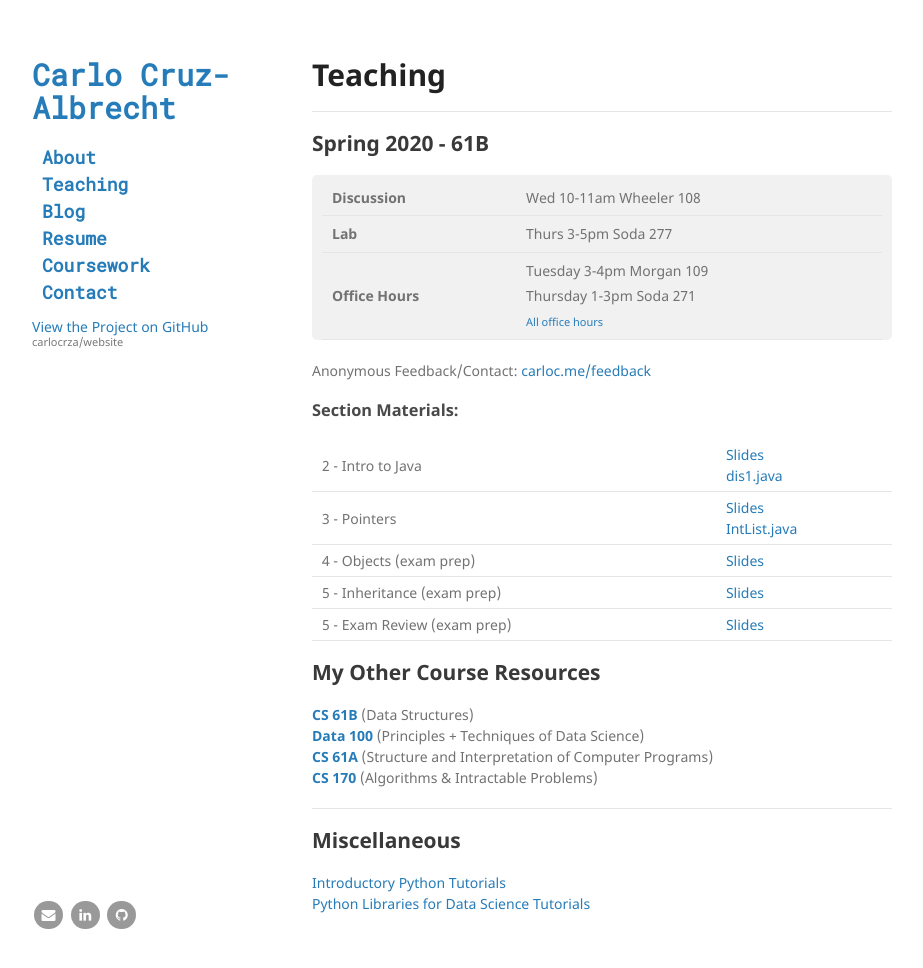
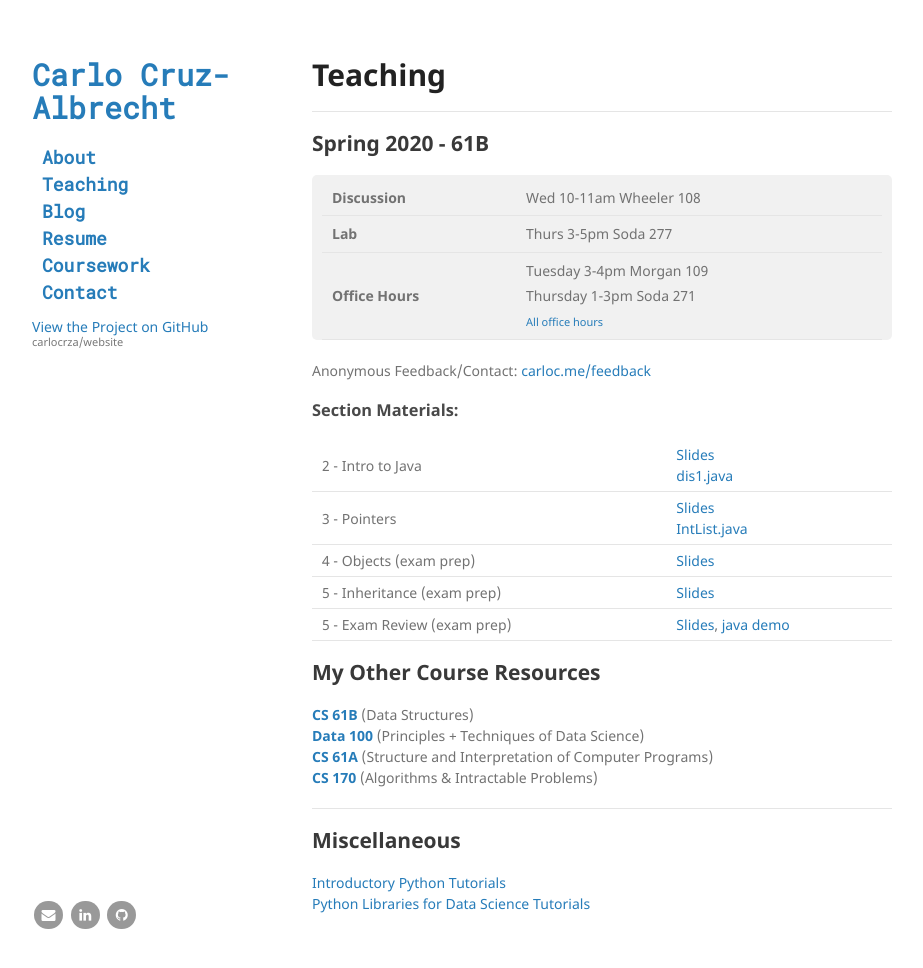
Before and after one commit to carlocrza/website, a Jekyll site: the page built from teaching.md, in a window 1280 px wide and 984 px high. Shown: the top 968 px of the window, without its empty margins (178-1101 px from the left). Built offline with Jekyll 4.4.1, drawn with Linux system fonts in a browser that asks for light colours.

Commit message:
add java demo dis 6

```diff
--- a/teaching.md
+++ b/teaching.md
@@ -29,7 +29,7 @@
 |      3 - Pointers      |      [Slides](https://docs.google.com/presentation/d/1vMhs9htHpCd4Du-IqC4mUsH4yZ05dS5XTNS8ZGwAFx8/edit?usp=sharing) <br> [IntList.java](/materials/IntList.java)       |
 |      4 - Objects (exam prep)      |      [Slides](https://docs.google.com/presentation/d/1NWluekE7Yp_LxQMPmg0u6FGg_SsDAdCNJFOwew9XOGw/edit?usp=sharing) |
 |      5 - Inheritance (exam prep)      |      [Slides](https://docs.google.com/presentation/d/14voC3z2YAJ4MwJzifQ7DZOB4aESMouuevfan0-u33ZY/edit?usp=sharing) |
-|      5 - Exam Review (exam prep)      |      [Slides](https://docs.google.com/presentation/d/1o1PNx3MGgkSuvMaym_JR-3wK6xWhBxXO2U8G-81yvQ8/edit?usp=sharingg) |
+|      5 - Exam Review (exam prep)      |      [Slides](https://docs.google.com/presentation/d/1o1PNx3MGgkSuvMaym_JR-3wK6xWhBxXO2U8G-81yvQ8/edit?usp=sharingg), [java demo](/materials/sp20dis6javademo.zip) |
 
 ## My Other Course Resources
 **[CS 61B](/61b)** (Data Structures)
```
